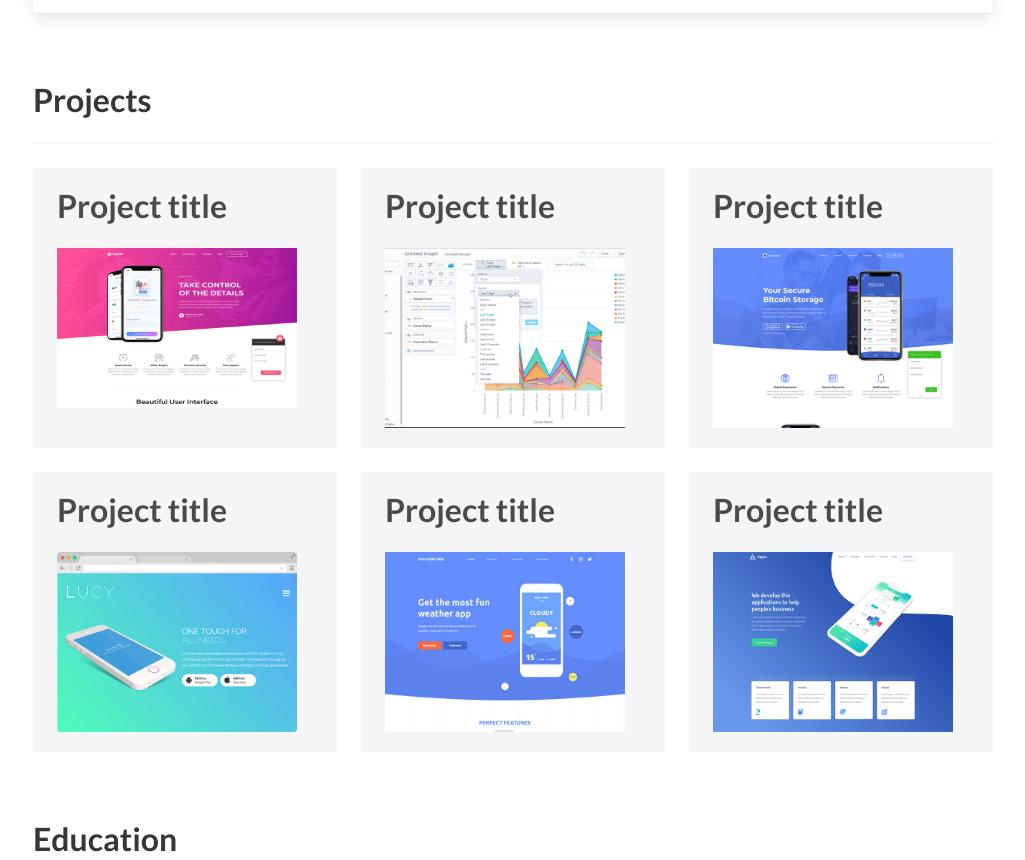
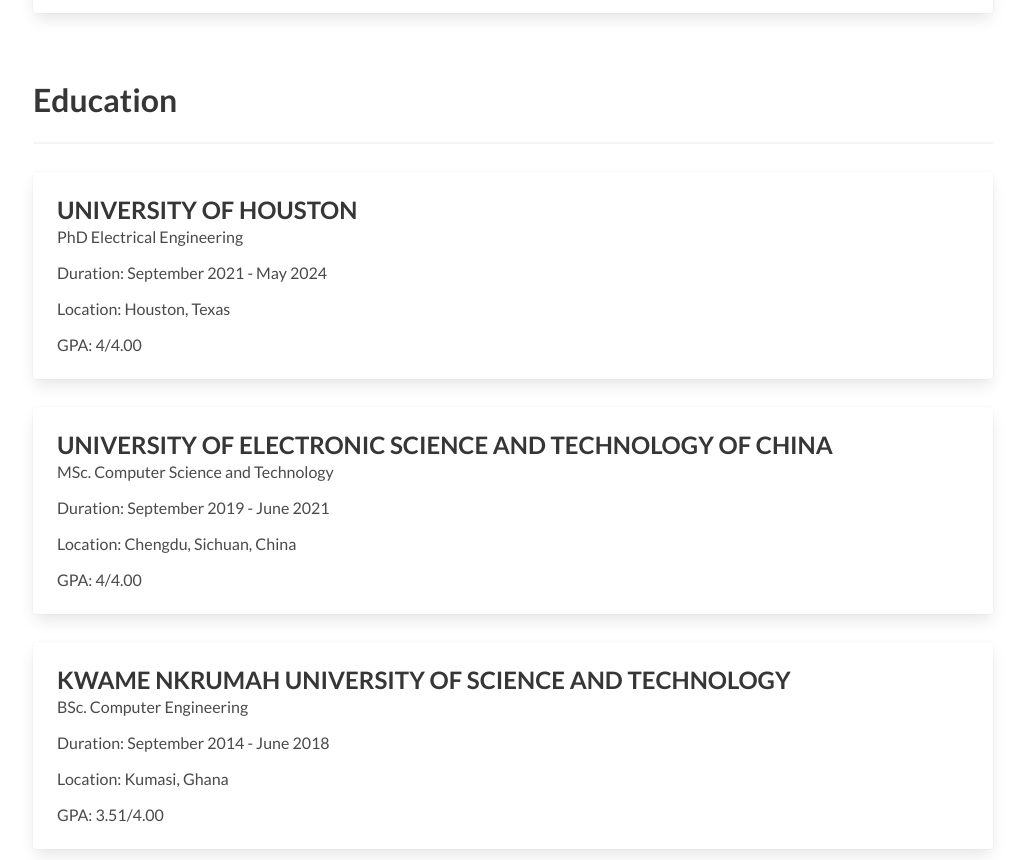
Before and after one commit to DanielDoe/danieldoe.github.io, a plain HTML site: page index.html in a window 1280 px wide. Shown: the part 2537-3397 px from the top of the page, without its empty margins (127-1152 px from the left). Drawn offline with Linux system fonts and the light colour scheme.

Commit message:
updated profile commented projects

```diff
--- a/index.html
+++ b/index.html
@@ -246,7 +246,7 @@
     <!--/div-->
   </section>
 
-  <section class="section">
+  <!--section class="section">
     <div class="container">
       <h1 class="title">Projects</h1>
       <hr />
@@ -311,7 +311,7 @@
         </div>
       </div>
     </div>
-  </section>
+  </section-->
 
   <section class="section">
     <div class="container">
```
